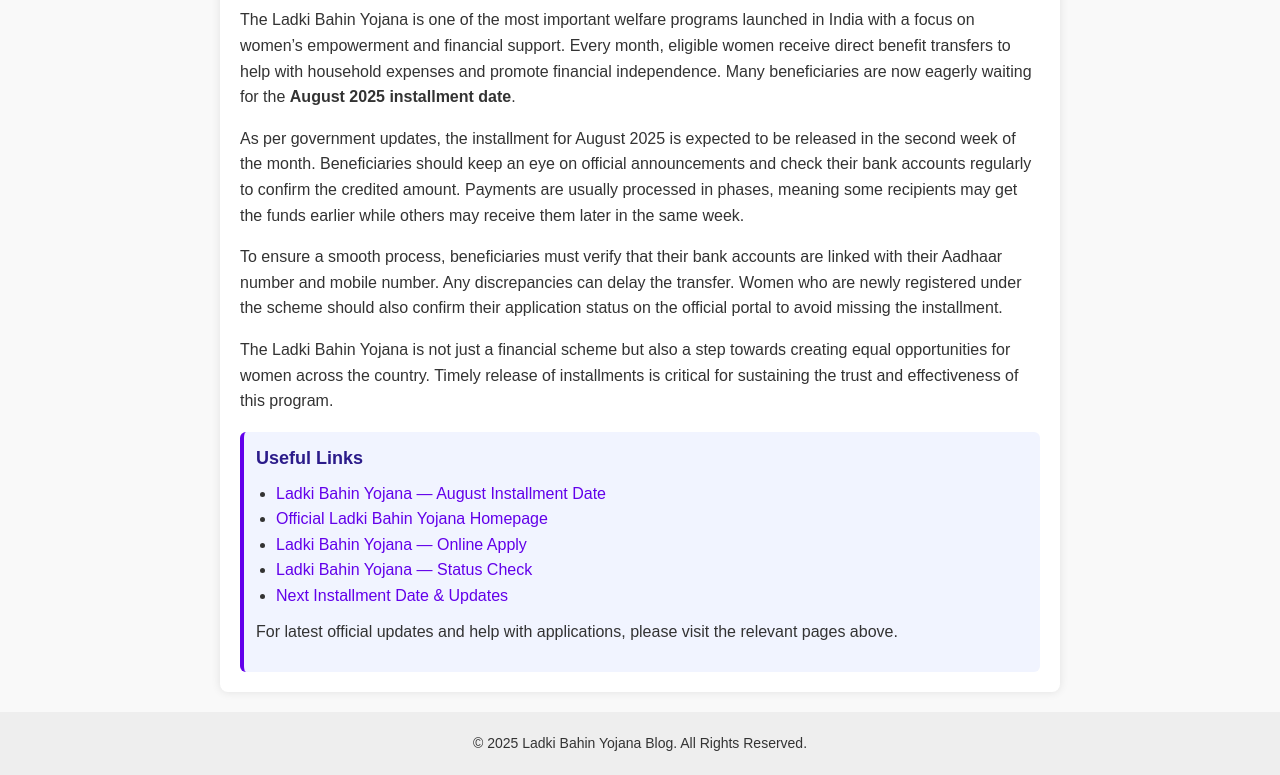
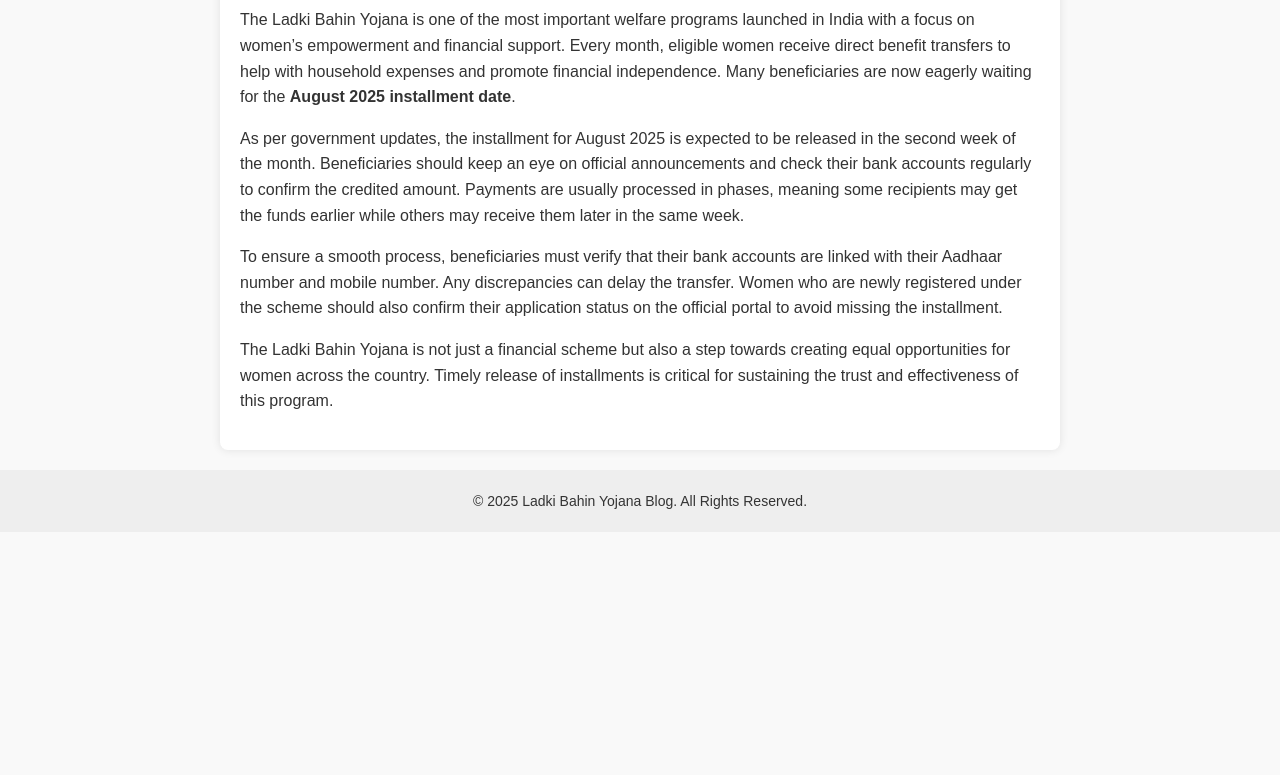
Before and after one commit to ladkiyojanasocial-dot/myfirstblog, a plain HTML site: page index.html in a window 1280 px wide. Shown: the part 301-1076 px from the top of the page. After the commit the page ends 833 px from the top, so only its background shows below. Drawn offline with Linux system fonts and the light colour scheme.

Commit message:
Update index.html

```diff
--- a/index.html
+++ b/index.html
@@ -112,17 +112,6 @@
       sustaining the trust and effectiveness of this program.
     </p>
 
-    <div class="links" aria-labelledby="useful-links-heading">
-      <h2 id="useful-links-heading" style="margin:0 0 8px 0; color:#2b1b8a; font-size:18px;">Useful Links</h2>
-      <ul>
-        <li><a href="https://ladkibahin-yojana.org/august-installment-date/" target="_blank" rel="noopener noreferrer">Ladki Bahin Yojana — August Installment Date</a></li>
-        <li><a href="https://ladkibahin-yojana.org/" target="_blank" rel="noopener noreferrer">Official Ladki Bahin Yojana Homepage</a></li>
-        <li><a href="https://ladkibahin-yojana.org/online-apply/" target="_blank" rel="noopener noreferrer">Ladki Bahin Yojana — Online Apply</a></li>
-        <li><a href="https://ladkibahin-yojana.org/status-check/" target="_blank" rel="noopener noreferrer">Ladki Bahin Yojana — Status Check</a></li>
-        <li><a href="https://ladkibahin-yojana.org/next-installment-date/" target="_blank" rel="noopener noreferrer">Next Installment Date & Updates</a></li>
-      </ul>
-      <p style="margin-top:10px;">For latest official updates and help with applications, please visit the relevant pages above.</p>
-    </div>
 
   </main>
 
```
